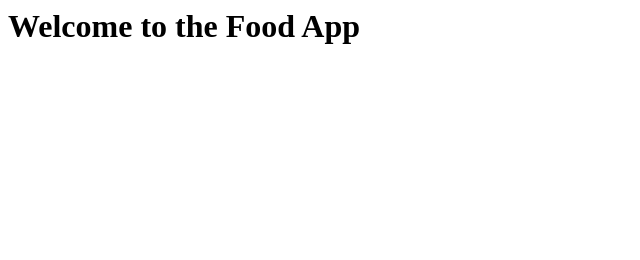
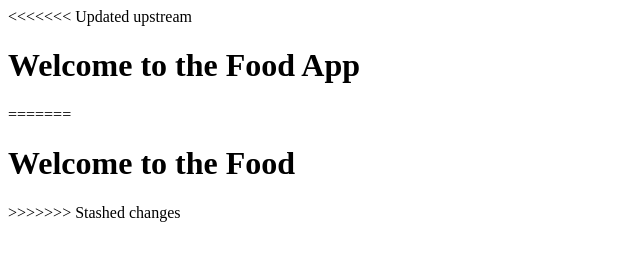
Before and after one commit to Shubh4149/food, a plain HTML site: page index.html in a window 1280 px wide. Shown: the whole page, without its empty margins (0-640 px from the left). Drawn offline with Linux system fonts and the light colour scheme.

Commit message:
Update index.html

```diff
--- a/index.html
+++ b/index.html
@@ -5,7 +5,11 @@
 </head>
 
 <body>
+<<<<<<< Updated upstream
     <h1>Welcome to the Food App</h1>
+=======
+    <h1>Welcome to the Food</h1>
+>>>>>>> Stashed changes
 </body>
 
 </html>
```
